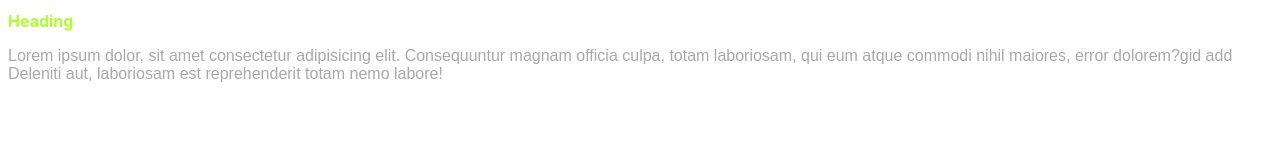
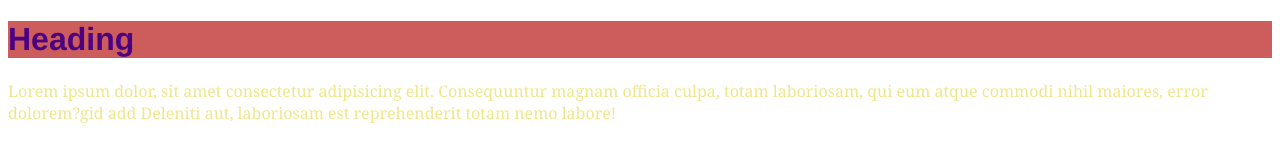
Before and after one commit to meghana2708/WEB-DEV, a plain HTML site: page day9.html in a window 1280 px wide. Drawn offline with Linux system fonts and the light colour scheme.

Commit message:
class selectors

```diff
--- a/day9.html
+++ b/day9.html
@@ -5,30 +5,25 @@
     <meta charset="UTF-8">
     <meta http-equiv="X-UA-Compatible" content="IE=edge">
     <meta name="viewport" content="width=device-width, initial-scale=1.0">
-    <title>Internal CSS and id selectors</title>
+    <title>Class selectors</title>
     <style>
-        h1 {
-            color: cyan;
-            font-family: Georgia, 'Times New Roman', Times, serif;
+        .one {
+            color: indigo;
+            background-color: indianred;
+            font-family: 'Franklin Gothic Medium', 'Arial Narrow', Arial, sans-serif;
         }
 
-        p {
-            color: darkgray;
-            font-family: sans-serif;
-        }
-
-        #orange {
-            color: greenyellow;
-            font-family: -apple-system, BlinkMacSystemFont, 'Segoe UI', Roboto, Oxygen, Ubuntu, Cantarell, 'Open Sans', 'Helvetica Neue', sans-serif;
-            font-size: medium;
+        .two {
+            color: khaki;
+            font-family: Cambria, Cochin, Georgia, Times, 'Times New Roman', serif;
         }
     </style>
     <!--priority list: inline CSS>id selector>element selecetor-->
 </head>
 
 <body>
-    <h1 id="orange">Heading</h1>
-    <p>Lorem ipsum dolor, sit amet consectetur adipisicing elit. Consequuntur magnam officia culpa, totam laboriosam, qui eum atque commodi nihil maiores, error dolorem?gid add Deleniti aut, laboriosam est reprehenderit totam nemo labore!</p>
+    <h1 class="one">Heading</h1>
+    <p class="two">Lorem ipsum dolor, sit amet consectetur adipisicing elit. Consequuntur magnam officia culpa, totam laboriosam, qui eum atque commodi nihil maiores, error dolorem?gid add Deleniti aut, laboriosam est reprehenderit totam nemo labore!</p>
 </body>
 
 </html>
```
